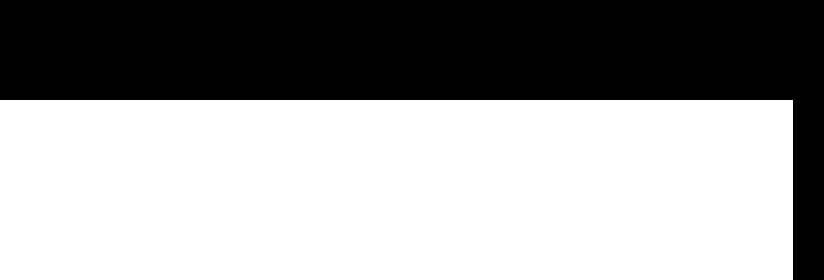
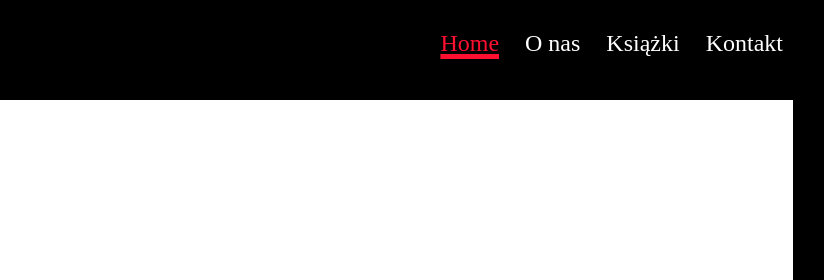
Before and after one commit to rafalmagician/Ksiegarnia, a plain HTML site: page index.html in a window 1280 px wide. Shown: the top 280 px of the page, 347-1171 px from the left. Drawn offline with Linux system fonts and the light colour scheme.

Commit message:
Add files via upload

```diff
--- a/index.html
+++ b/index.html
@@ -19,9 +19,15 @@
             </p>
             <div style="clear: both;"></div>
         </div>
-        <div id="nav">
-
+        <div id="nav_bar">
+            <div id="nav">
+                <a href="#">Home</a>
+                <a href="#">O nas</a>
+                <a href="#">Książki</a>
+                <a href="#">Kontakt</a>
+            </div>
         </div>
+        <div style="clear: both;"></div>
     </div>
 
     <div id="container">
--- a/style.css
+++ b/style.css
@@ -12,7 +12,8 @@ body{
     margin: 0 auto;
 }
     #logo{
-        width: 250px;
+        float: left;
+        width: 290px;
         margin: 5px 0;
         padding: 5px;
     }
@@ -25,6 +26,24 @@ body{
             float: left;
             margin: 10px 0 0 5px;
         }
+    #nav_bar{
+        float: left;
+        width: 700px;
+        margin: 5px 0;
+        text-align: right;
+    }
+        #nav{
+            margin-top: 25px;
+        }
+        a{
+            text-decoration: none;
+            color: #fff;
+            padding: 10px;
+        }
+            a:first-child{
+                text-decoration: underline #ff1031 solid 5px;
+                color: #ff1031;
+            }
 #container{
     background-color: #fff;
     width: 1000px;
```
